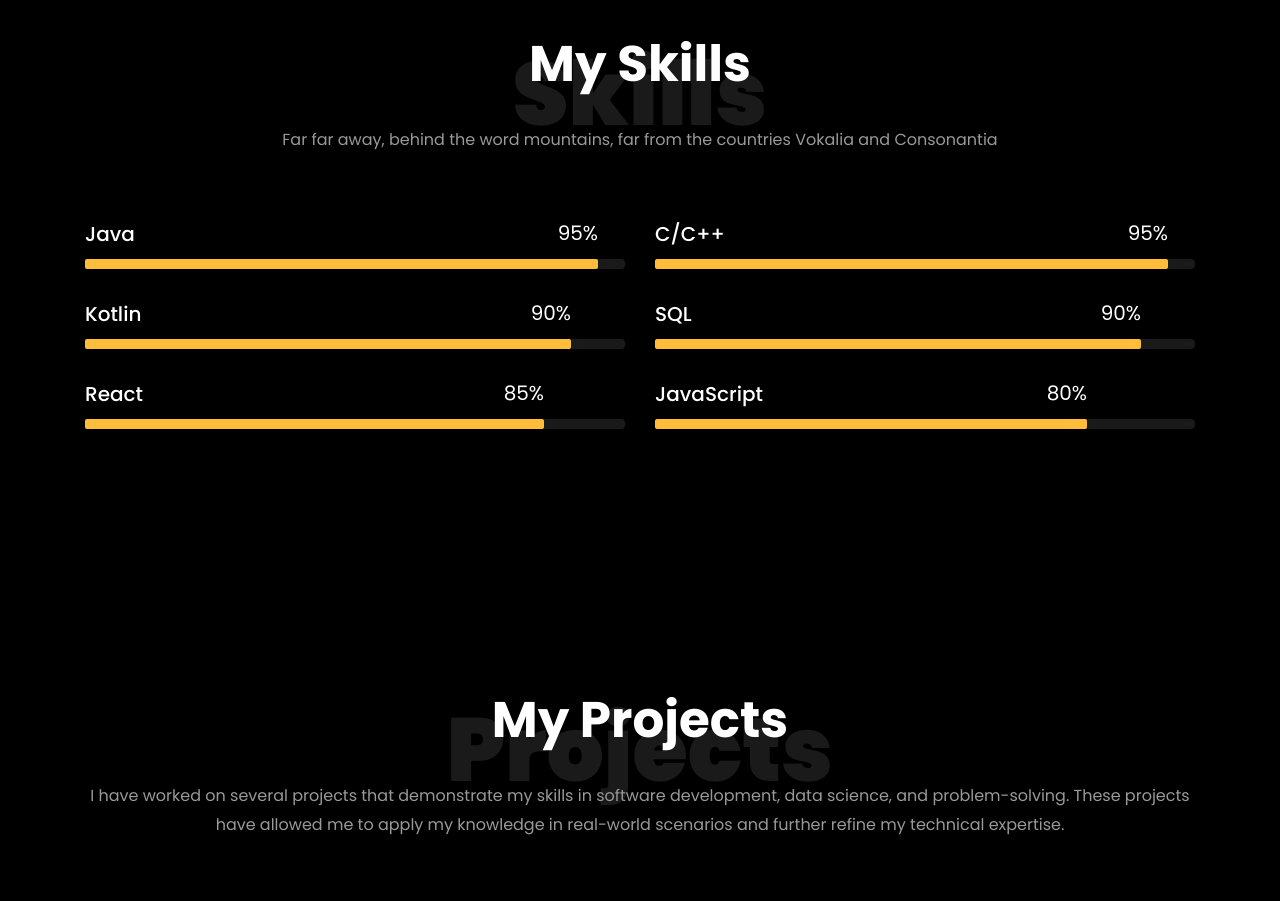
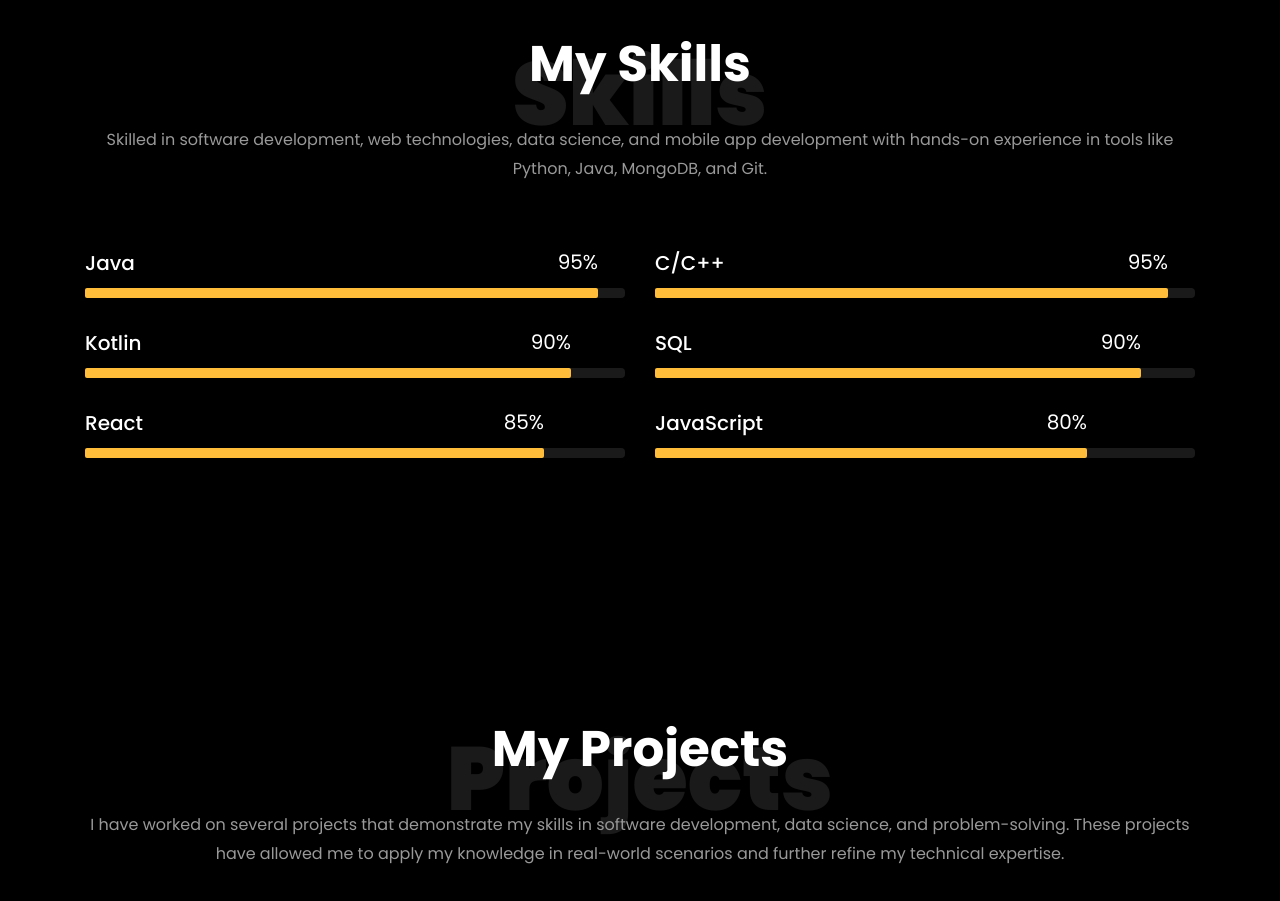
Before and after one commit to Mamun000/MyPortfolio, a plain HTML site: page index.html in a window 1280 px wide. Shown: the part 4620-5521 px from the top of the page. Drawn offline with Linux system fonts and the light colour scheme; files whose address does not match are found by name.

Commit message:
Updated skills

```diff
--- a/index.html
+++ b/index.html
@@ -266,7 +266,7 @@
           <div class="col-md-12 heading-section text-center ftco-animate">
           	<h1 class="big big-2">Skills</h1>
             <h2 class="mb-4">My Skills</h2>
-            <p>Far far away, behind the word mountains, far from the countries Vokalia and Consonantia</p>
+            <p>Skilled in software development, web technologies, data science, and mobile app development with hands-on experience in tools like Python, Java, MongoDB, and Git.</p>
           </div>
         </div>
 				<div class="row">
```
